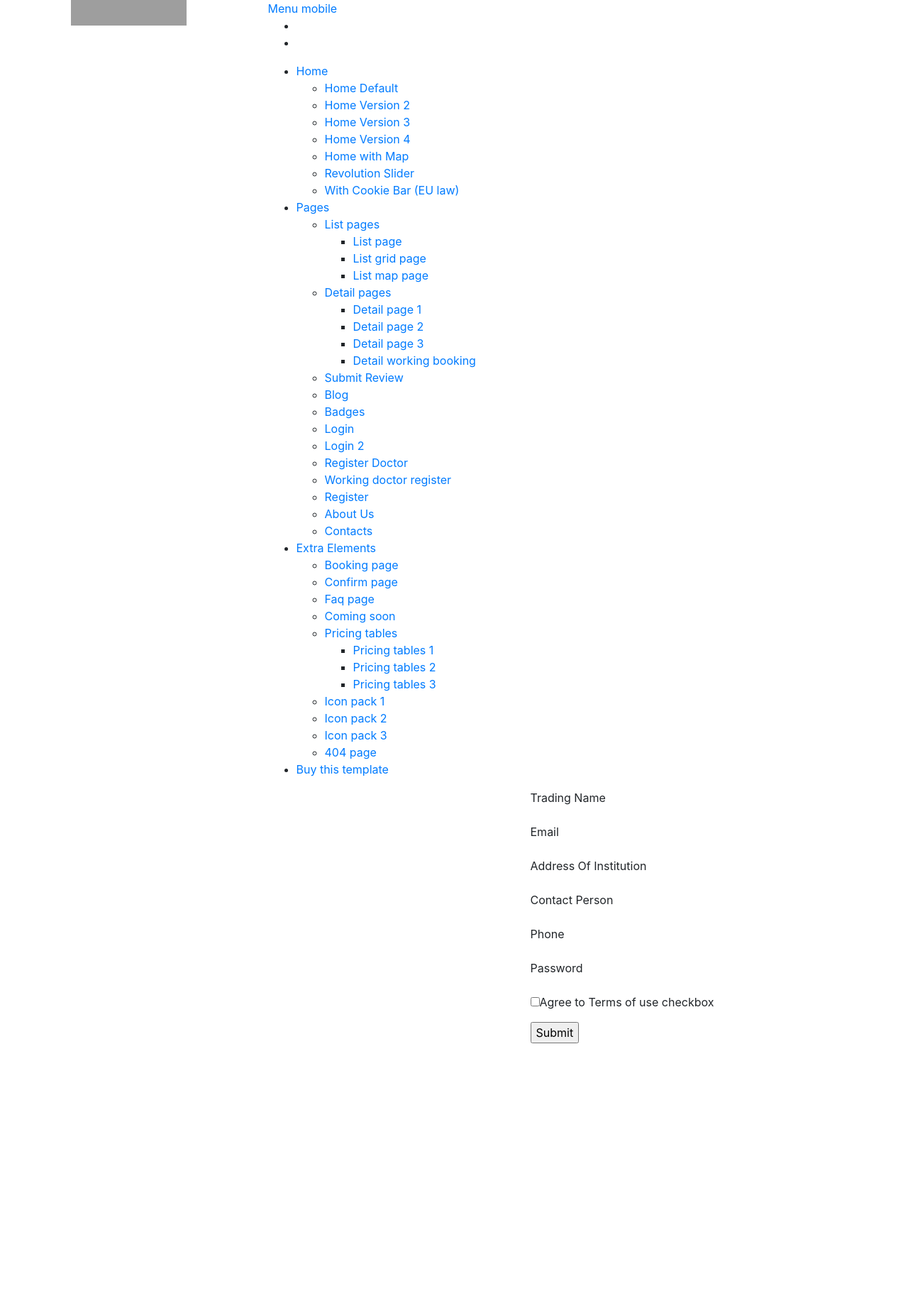
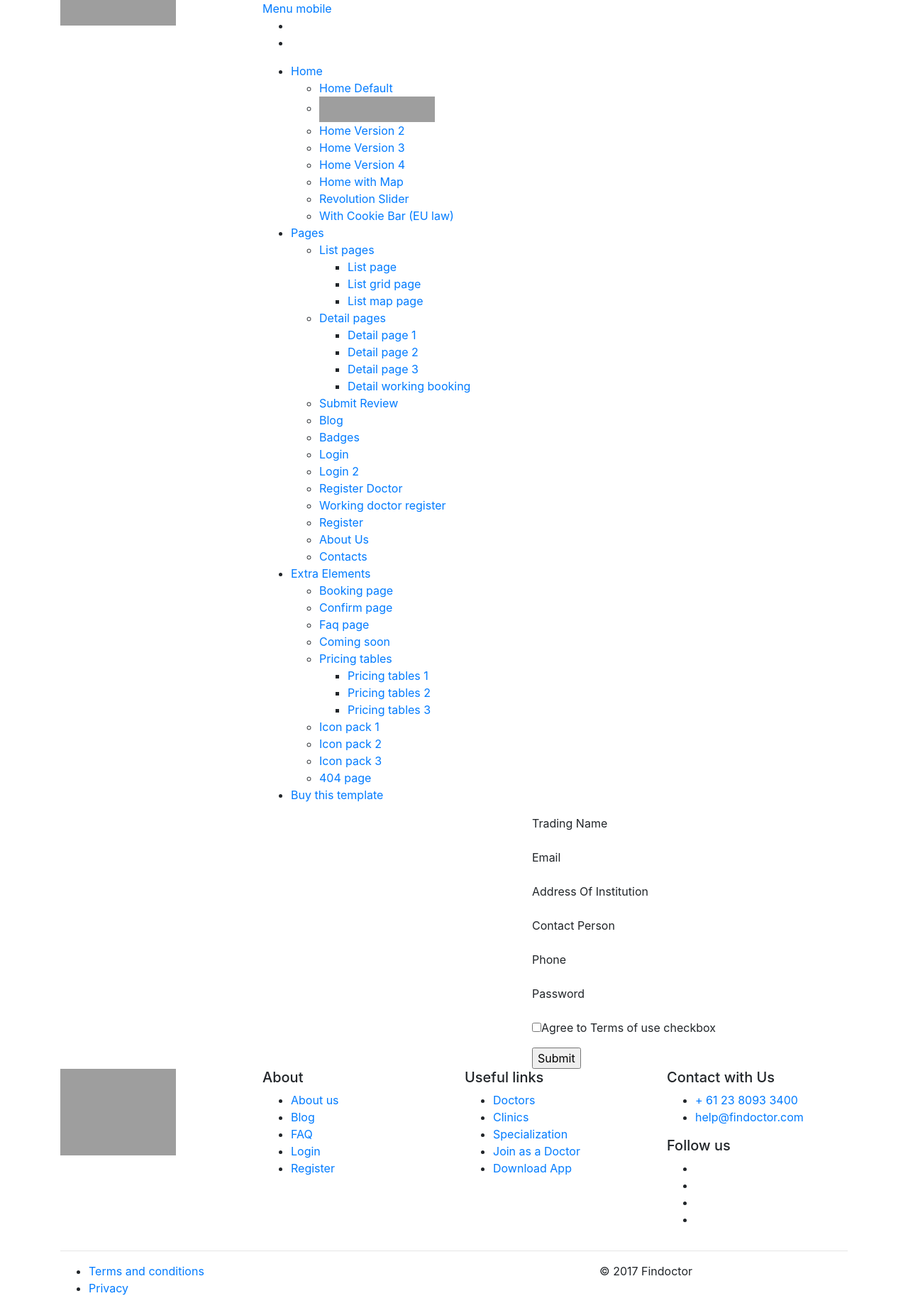
Before and after one commit to iamdeveloper-me/medix, a Django app: template medix/templates/registration/insurance_provider.html in a window 1280 px wide. Shown: the whole page at 71% size. Before the commit the page ends 1470 px from the top, so only its background shows below. Run offline with Django 3.2, Linux system fonts and the light colour scheme; the template is opened without the code that fills it, so the values that code supplies are empty; some libraries are stand-ins or nearby versions; grey boxes are pictures that could not be loaded.

Commit message:
Design issue

```diff
--- a/medix/apps/users/forms.py
+++ b/medix/apps/users/forms.py
@@ -69,7 +69,7 @@
     def clean_emergency_services(self):
         emergency_services = self.cleaned_data.get('emergency_services', False)
         if self.instance.emergency_services == emergency_services:
-            raise ValidationError("required")
+            raise ValidationError("_required")
         return None
 
 class PracticeSpecialisationForm(forms.ModelForm):
@@ -80,7 +80,7 @@
     def clean_practice(self):
         practice = self.cleaned_data.get('practice', False)
         if self.instance.practice == practice:
-            raise ValidationError("required")
+            raise ValidationError("_required")
         return None
 
 class InstitutionForm(forms.ModelForm):
@@ -91,5 +91,5 @@
     def clean_institution(self):
         institution = self.cleaned_data.get('institution', False)
         if self.instance.institution == institution:
-            raise ValidationError("required")
+            raise ValidationError("_required")
         return None
--- a/medix/templates/base.html
+++ b/medix/templates/base.html
@@ -9,13 +9,13 @@
 </head>
 
 <body>
-    <div class="container">
+
     {% block header %}{% endblock %}
 
     {% block content %}{% endblock %}
 
 
-    </div>
+
 
     {% block other_content %}{% endblock %}
 
@@ -24,6 +24,7 @@
 
 
   {% block styles %}{% endblock %}
+  {% block footer %}{% endblock %}
 </body>
 
 </html>
--- a/medix/templates/layout/layout.html
+++ b/medix/templates/layout/layout.html
@@ -29,6 +29,7 @@
 
     <!-- YOUR CUSTOM CSS -->
     <link href="{% static 'html_menu_1/css/custom.css' %}" rel="stylesheet">
+    <link href="{% static 'style.css' %}" rel="stylesheet">
     <script src="https://ajax.googleapis.com/ajax/libs/jquery/3.2.1/jquery.min.js"></script>
 
 
@@ -40,7 +41,7 @@
         <div class="row">
             <div class="col-lg-3 col-6">
                 <div id="logo">
-                    <a href="index.html" title="Findoctor"><img src="img/logo.png" data-retina="true" alt="" width="163" height="36"></a>
+                    <a href="index.html" title="Findoctor"><img src="../../../static/html_menu_1/img/logo.png" data-retina="true" alt="" width="163" height="36"></a>
                 </div>
             </div>
             <nav class="col-lg-9 col-6">
@@ -55,6 +56,7 @@
                             <a href="#0" class="show-submenu">Home<i class="icon-down-open-mini"></i></a>
                             <ul>
                                 <li><a href="index.html">Home Default</a></li>
+                                <li><a href="index.html"><img src="../../img/about_1.jpg" data-retina="true" alt="" width="163" height="36"></a></li>
                                 <li><a href="index-2.html">Home Version 2</a></li>
                                 <li><a href="index-3.html">Home Version 3</a></li>
                                 <li><a href="index-4.html">Home Version 4</a></li>
@@ -136,3 +138,67 @@
 {% block styles %}
 
 {% endblock %}
+{% block footer %}
+<footer>
+        <div class="container margin_60_35">
+            <div class="row">
+                <div class="col-lg-3 col-md-12">
+                    <p>
+                        <a href="index.html" title="Findoctor">
+                            <img src="../../../static/html_menu_1/img/logo.png" data-retina="true" alt="" width="163" height="36" class="img-fluid">
+                        </a>
+                    </p>
+                </div>
+                <div class="col-lg-3 col-md-4">
+                    <h5>About</h5>
+                    <ul class="links">
+                        <li><a href="#0">About us</a></li>
+                        <li><a href="blog.html">Blog</a></li>
+                        <li><a href="#0">FAQ</a></li>
+                        <li><a href="login.html">Login</a></li>
+                        <li><a href="register.html">Register</a></li>
+                    </ul>
+                </div>
+                <div class="col-lg-3 col-md-4">
+                    <h5>Useful links</h5>
+                    <ul class="links">
+                        <li><a href="#0">Doctors</a></li>
+                        <li><a href="#0">Clinics</a></li>
+                        <li><a href="#0">Specialization</a></li>
+                        <li><a href="#0">Join as a Doctor</a></li>
+                        <li><a href="#0">Download App</a></li>
+                    </ul>
+                </div>
+                <div class="col-lg-3 col-md-4">
+                    <h5>Contact with Us</h5>
+                    <ul class="contacts">
+                        <li><a href="tel://61280932400"><i class="icon_mobile"></i> + 61 23 8093 3400</a></li>
+                        <li><a href="mailto:info@findoctor.com"><i class="icon_mail_alt"></i> help@findoctor.com</a></li>
+                    </ul>
+                    <div class="follow_us">
+                        <h5>Follow us</h5>
+                        <ul>
+                            <li><a href="#0"><i class="social_facebook"></i></a></li>
+                            <li><a href="#0"><i class="social_twitter"></i></a></li>
+                            <li><a href="#0"><i class="social_linkedin"></i></a></li>
+                            <li><a href="#0"><i class="social_instagram"></i></a></li>
+                        </ul>
+                    </div>
+                </div>
+            </div>
+            <!--/row-->
+            <hr>
+            <div class="row">
+                <div class="col-md-8">
+                    <ul id="additional_links">
+                        <li><a href="#0">Terms and conditions</a></li>
+                        <li><a href="#0">Privacy</a></li>
+                    </ul>
+                </div>
+                <div class="col-md-4">
+                    <div id="copy">© 2017 Findoctor</div>
+                </div>
+            </div>
+        </div>
+</footer>
+{% endblock %}
--- a/medix/templates/registration/insurance_provider.html
+++ b/medix/templates/registration/insurance_provider.html
@@ -18,14 +18,13 @@
     <div id="hero_register">
         <div class="container margin_120_95">
             <div class="row">
-                <h1>{{insurance_form.errors}}</h1>
-                <h1>{{user_form.errors}}</h1>
+                <p>{{insurance_form.errors}}{{user_form.errors}}</p>
                 <div class="col-lg-5 ml-auto">
                     <div class="box_form">
                         <div id="message-register"></div>
                         <form method="POST" role="form" enctype="multipart/form-data">{% csrf_token %}
                             <div class="row">
-                                <div class="col-md-6">
+                                <div class="col-md-12 form_field">
                                     <div class="form-group">
                                         <label for="trading_name">Trading Name</label><br>
                                         {{insurance_form.trading_name}}
@@ -34,7 +33,7 @@
                             </div>
                             <!-- /row -->
                             <div class="row">
-                                <div class="col-lg-12">
+                                <div class="col-lg-12 form_field">
                                     <div class="form-group">
                                         <label for="email">Email</label><br>
                                         {{user_form.email}}
@@ -43,15 +42,15 @@
                             </div>
                             <!-- /row -->
                             <div class="row">
-                                <div class="col-md-6">
+                                <div class="col-md-12 form_field">
                                     <div class="form-group">
                                         <label for="gender">Address Of Institution</label><br>
-                                        {{insurance_form.address_of_institution}}
+                                        {{insurance_form.address_of_institution |add_class:"textarea_field" }}
                                     </div>
                                 </div>
                             </div>
                             <div class="row">
-                                <div class="col-md-6">
+                                <div class="col-md-12 form_field">
                                     <div class="form-group">
                                         <label for="gender">Contact Person</label><br>
                                         {{insurance_form.contact_person}}
@@ -59,7 +58,7 @@
                                 </div>
                             </div>
                             <div class="row">
-                                <div class="col-lg-12">
+                                <div class="col-lg-12 form_field">
                                     <div class="form-group">
                                         <label for="phone">Phone</label><br>
                                         {{insurance_form.phone}}
@@ -67,7 +66,7 @@
                                 </div>
                             </div>
                             <div class="row">
-                                <div class="col-lg-12">
+                                <div class="col-lg-12 form_field">
                                     <div class="form-group">
                                         <label for="password">Password</label><br>
                                         {{user_form.password}}
@@ -75,7 +74,7 @@
                                 </div>
                             </div>
                             <div class="row">
-                                <div class="col-lg-12">
+                                <div class="col-lg-12 checkbox_form">
                                     <div class="form-group">
                                         <p><input type="checkbox" name="accept" required>Agree to Terms of use checkbox</p>
                                     </div>
--- a/medix/templates/users/login.html
+++ b/medix/templates/users/login.html
@@ -3,6 +3,9 @@
 {% load staticfiles %}
 {% load i18n %}
 {% block content %}
+<style type="text/css">
+
+</style>
 
 
 <main>
@@ -32,7 +35,7 @@
                   <input type="password" class="form-control" id="password" placeholder="Enter password" name="password" required="required">
                   <a href="#0" class="forgot"><small>Forgot password?</small></a>
                 </div>
-                <div class="form-group">
+                <div class="form-group login_btn">
                   <input class="btn_1" type="submit" value="Login">
                 </div>
               </div>
```
Also changed, not shown: medix/templates/registration/emergency_service.html (+8 -8 lines), medix/templates/registration/institution.html (+8 -8 lines), medix/templates/registration/patient.html (+4 -5 lines), medix/templates/registration/practice.html (+7 -7 lines), medix/templates/registration/select_emergency_service.html (+8 -3 lines), medix/templates/registration/select_institution.html (+8 -4 lines), medix/templates/registration/select_specialisation.html (+10 -6 lines), medix/templates/users/user_type_form.html (+4 -4 lines).
